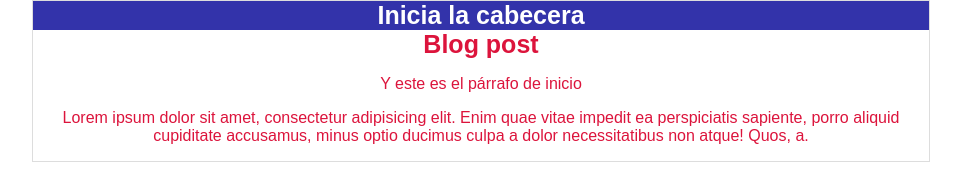
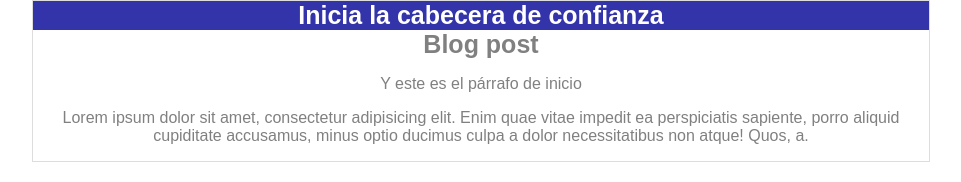
Before and after one commit to mauroquinteros/blog, a plain HTML site: page index.html in a window 1280 px wide. Shown: the whole page, without its empty margins (159-1120 px from the left). Drawn offline with Linux system fonts and the light colour scheme.

Commit message:
Modifique la cabecera y el color

```diff
--- a/css/style.css
+++ b/css/style.css
@@ -1,5 +1,5 @@
 body{
-  color: crimson;
+  color: gray;
   font-family: Arial, Helvetica, sans-serif;
   font-size: 16px;
   margin: 0;
--- a/index.html
+++ b/index.html
@@ -10,7 +10,7 @@
 <body>
   <div id="container">
     <div id="cabecera">
-      <h1>Inicia la cabecera</h1>
+      <h1>Inicia la cabecera de confianza</h1>
     </div>
     <div id="post">
       <h1>Blog post</h1>
```
